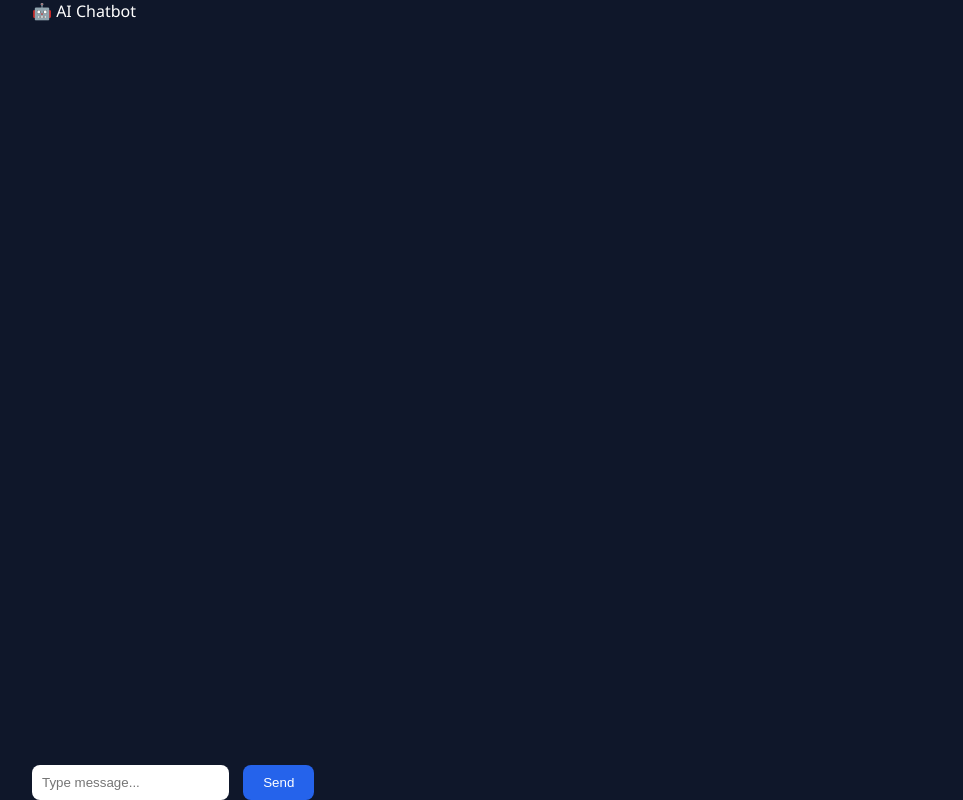
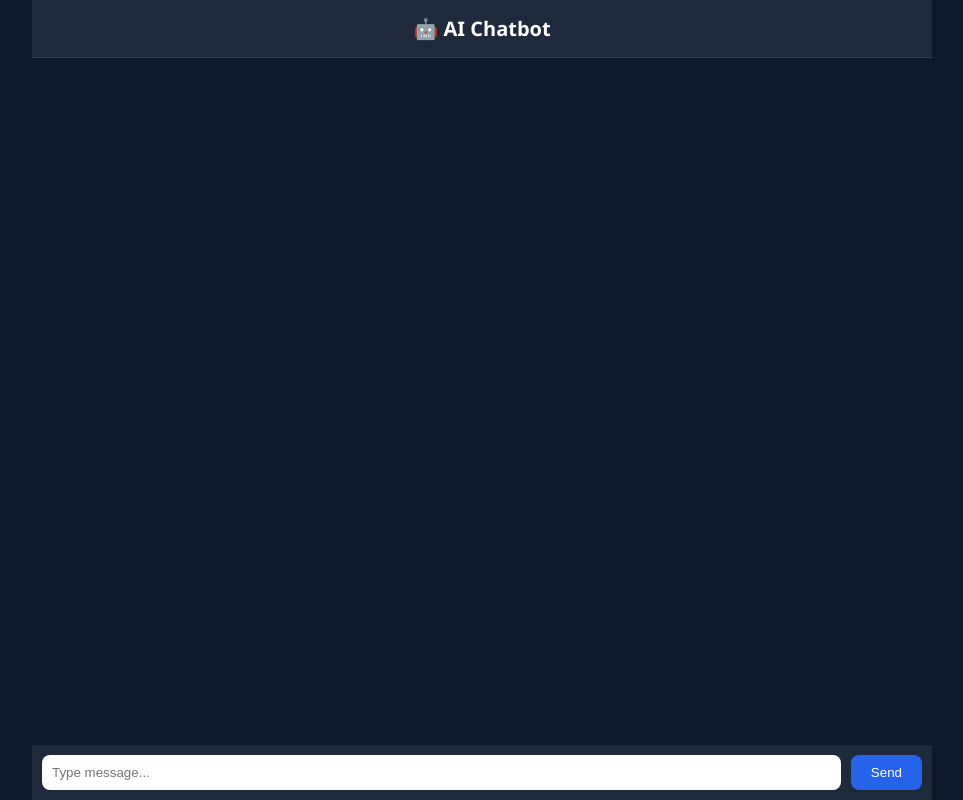
Before and after one commit to bascom259/azure_app, a Flask app: page / in a window 1280 px wide. Shown: the whole page, without its empty margins (158-1121 px from the left). Run offline with Flask 3, Linux system fonts and the light colour scheme.

Commit message:
Update index.html

```diff
--- a/templates/index.html
+++ b/templates/index.html
@@ -4,29 +4,25 @@
     <meta charset="UTF-8">
     <title>AI Chatbot</title>
 
-    <!-- CSS -->
+    <!-- Marked.js for Markdown -->
+    <script src="https://cdn.jsdelivr.net/npm/marked/marked.min.js"></script>
+
     <link rel="stylesheet" href="/static/style.css">
-
-    <!-- Markdown parser -->
-    <script src="https://cdn.jsdelivr.net/npm/marked/marked.min.js"></script>
 </head>
 <body>
 
 <div class="chat-container">
+    <div class="chat-header">🤖 AI Chatbot</div>
 
-    <div class="header">
-        🤖 AI Chatbot
-    </div>
+    <div id="chat-box"></div>
 
-    <div id="chat-box" class="chat-box"></div>
-
-    <div class="input-container">
-        <input id="user-input" type="text" placeholder="Type message..." />
+    <div class="input-area">
+        <input type="text" id="message" placeholder="Type message..." />
         <button onclick="sendMessage()">Send</button>
     </div>
-
 </div>
 
 <script src="/static/script.js"></script>
+
 </body>
 </html>
```
